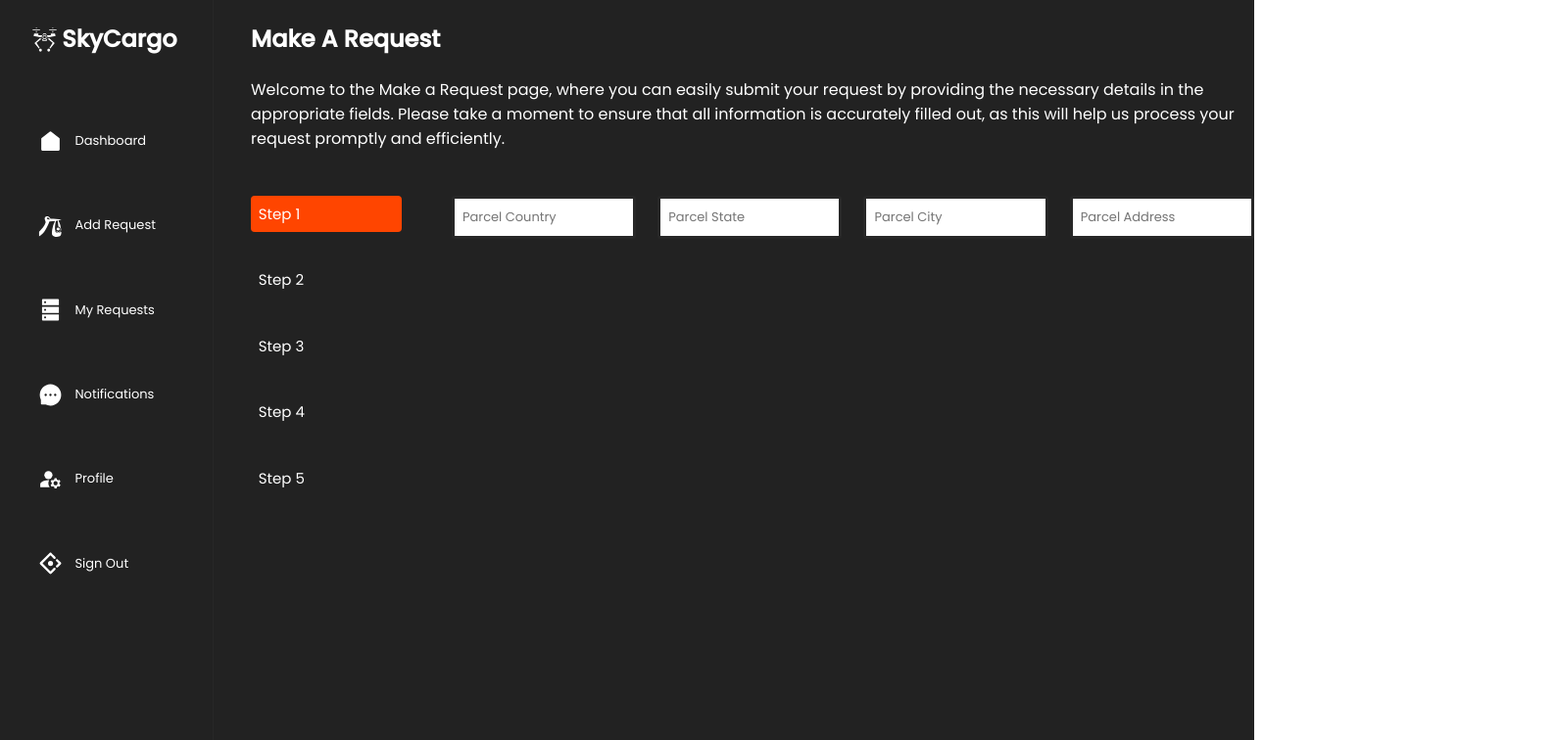
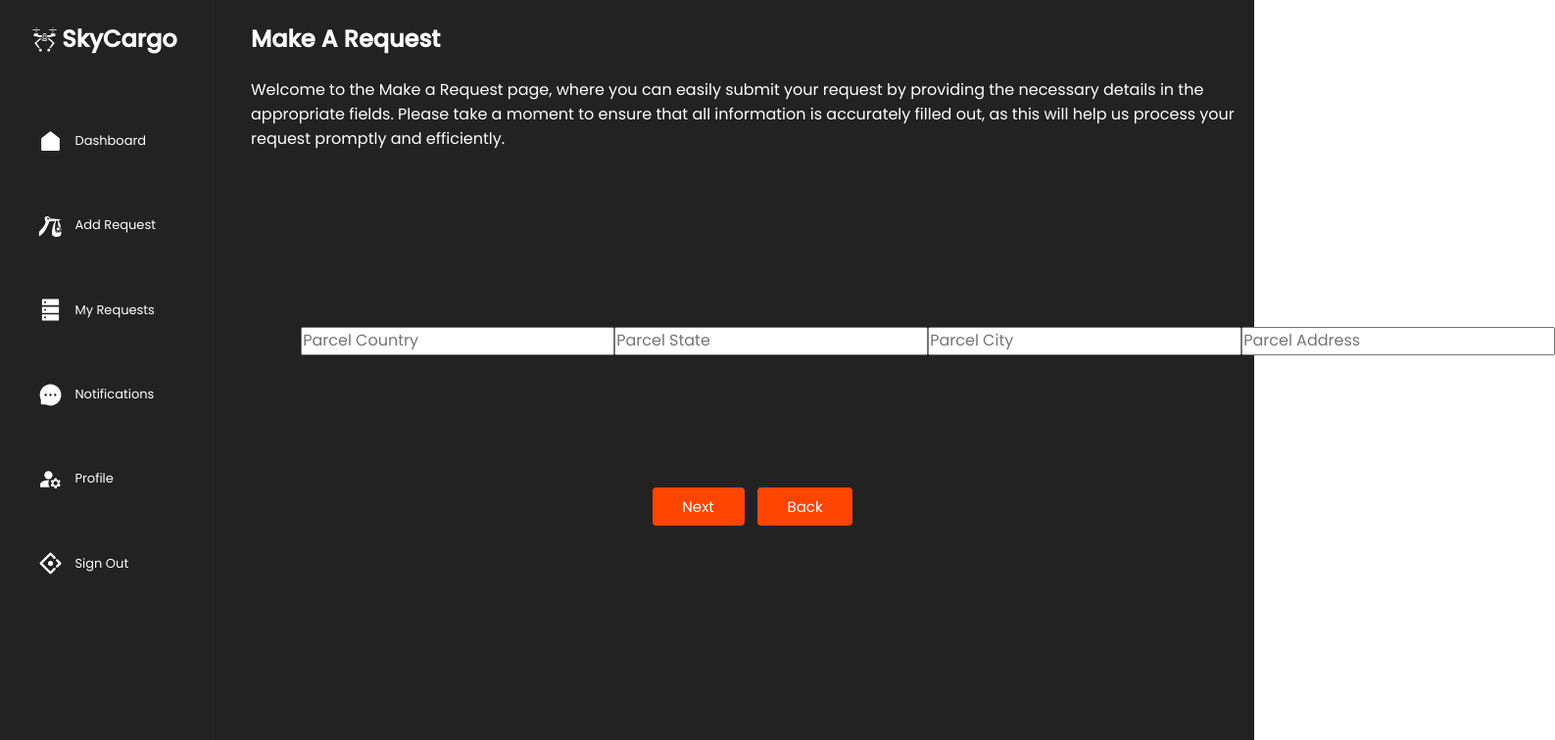
Before and after one commit to kingsleyhenz/EVTOL-FRONT, a React (Create React App) app: page /add-req in a window 1280 px wide. Shown: the top 756 px of the page at 98% size, 1587 px wide, since content can reach past the window. Built offline with nearby package versions, Linux system fonts and the light colour scheme.

Commit message:
User Request Form Redo

```diff
--- a/src/Component/requestModal.js
+++ b/src/Component/requestModal.js
@@ -1,70 +1,78 @@
+import React, { useState } from "react";
 import { Tabs, rem, Textarea } from "@mantine/core";
-import {
-  IconPhoto,
-  IconMessageCircle,
-  IconSettings,
-} from "@tabler/icons-react";
 import "../Stylesheet/User/user-add.css";
 
 function RequestMod() {
   const iconStyle = { width: rem(12), height: rem(12) };
+
+  // Array of tab values
+  const tabValues = ["first", "second", "third", "fourth", "fifth"];
+
+  // State to track the current tab index
+  const [currentIndex, setCurrentIndex] = useState(0);
+
+  // Function to handle Next button click
+  const handleNext = () => {
+    if (currentIndex < tabValues.length - 1) {
+      setCurrentIndex((prevIndex) => prevIndex + 1);
+    }
+  };
+
+  // Function to handle Back button click
+  const handleBack = () => {
+    if (currentIndex > 0) {
+      setCurrentIndex((prevIndex) => prevIndex - 1);
+    }
+  };
 
   return (
     <Tabs
       color="orangered"
       variant="pills"
       radius="sm"
-      defaultValue="first"
+      value={tabValues[currentIndex]} // Set the current tab value based on the index
       orientation="vertical"
       className="root"
+      placement="right"
     >
       <Tabs.List className="list">
-        <Tabs.Tab value="first" className="tab">
-          Step 1
+        <Tabs.Tab value="next" className="tab" onClick={handleNext}>
+          Next
         </Tabs.Tab>
-        <Tabs.Tab value="second" className="tab">
-          Step 2
-        </Tabs.Tab>
-        <Tabs.Tab value="third" className="tab">
-          Step 3
-        </Tabs.Tab>
-        <Tabs.Tab value="fourth" className="tab">
-          Step 4
-        </Tabs.Tab>
-        <Tabs.Tab value="fifth" className="tab">
-          Step 5
+        <Tabs.Tab value="back" className="tab" onClick={handleBack}>
+          Back
         </Tabs.Tab>
       </Tabs.List>
 
       <Tabs.Panel value="first" className="panel">
-        <input type="text" placeholder="Parcel Country"/>
-        <input type="text" placeholder="Parcel State"/>
-        <input type="text" placeholder="Parcel City"/>
-        <input type="text" placeholder="Parcel Address"/>
+        <input type="text" placeholder="Parcel Country" />
+        <input type="text" placeholder="Parcel State" />
+        <input type="text" placeholder="Parcel City" />
+        <input type="text" placeholder="Parcel Address" />
       </Tabs.Panel>
 
       <Tabs.Panel value="second" className="panel">
-        <input type="text" placeholder="Recipient Country"/>
-        <input type="text" placeholder="Recipient State"/>
-        <input type="text" placeholder="Recipient City"/>
-        <input type="text" placeholder="Recipient Address"/>
+        <input type="text" placeholder="Recipient Country" />
+        <input type="text" placeholder="Recipient State" />
+        <input type="text" placeholder="Recipient City" />
+        <input type="text" placeholder="Recipient Address" />
       </Tabs.Panel>
 
       <Tabs.Panel value="third" className="panel shorter">
-        <input type="text" placeholder="Recipient Name"/>
-        <input type="text" placeholder="Recipient Email"/>
-        <input type="text" placeholder="Recipient Phone"/>
+        <input type="text" placeholder="Recipient Name" />
+        <input type="text" placeholder="Recipient Email" />
+        <input type="text" placeholder="Recipient Phone" />
       </Tabs.Panel>
 
       <Tabs.Panel value="fourth" className="panel">
-        <input type="text" placeholder="Parcel Name"/>
-        <input type="number" placeholder="Parcel Width"/>
-        <input type="number" placeholder="Parcel Length"/>
-        <input type="number" placeholder="Parcel Height"/>
+        <input type="text" placeholder="Parcel Name" />
+        <input type="number" placeholder="Parcel Width" />
+        <input type="number" placeholder="Parcel Length" />
+        <input type="number" placeholder="Parcel Height" />
       </Tabs.Panel>
 
       <Tabs.Panel value="fifth" className="panel">
-        <Textarea resize="vertical" placeholder="Parcel Description" className="p-desc"/>
+        <Textarea resize="vertical" placeholder="Parcel Description" className="p-desc" />
       </Tabs.Panel>
     </Tabs>
   );
--- a/src/Component/user-dash-comps.js
+++ b/src/Component/user-dash-comps.js
@@ -57,7 +57,7 @@ const ReportTable = () => {
         { position: 58, mass: 140.12, symbol: 'Ce', name: 'Cerium' },
       ];
   const rows = elements.map((element) => (
-    <Table.Tr key={element.name}>
+    <Table.Tr key={element.name} className="t-bod">
       <Table.Td>{element.position}</Table.Td>
       <Table.Td>{element.name}</Table.Td>
       <Table.Td>{element.symbol}</Table.Td>
@@ -78,9 +78,8 @@ const ReportTable = () => {
       <div className="rep-tb-wrp">
         <Table withRowBorders={false} captionSide="top" verticalSpacing="sm">
           <Table.Caption>Recently Delivered Parcels</Table.Caption>
-          <Table.Thead style={{color: 'orangered'}}>{ths}</Table.Thead>
-          <Table.Tbody style={{}}>{rows}</Table.Tbody>
-          <Table.Tfoot style={{color: 'orangered'}}>{ths}</Table.Tfoot>
+          <Table.Thead style={{color: 'white'}}>{ths}</Table.Thead>
+          <Table.Tbody>{rows}</Table.Tbody>
         </Table>
       </div>
     </>
--- a/src/Stylesheet/User/user-add.css
+++ b/src/Stylesheet/User/user-add.css
@@ -20,21 +20,23 @@
     width: 100%;
     height: 350px;
     display: flex;
-    gap: 5%;
+    flex-direction: column-reverse !important;
+    align-items: center;
 }
 .list{
-    height: 100%;
-    width: 15%;
+    height: 15%;
+    width: 20%;
     /* background-color: blue; */
     display: flex;
-    flex-direction: column;
-    justify-content: space-between;
+    flex-direction: row !important;
+    justify-content: space-between !important;
 }
 .tab{
     margin-bottom: 25px !important;
-    padding: 7% 5% !important;
+    padding: 6% 15% !important;
     color: white !important;
     font-size: 15px !important;
+    background-color: orangered !important;
 }
 .tab:hover{
     background-color: rgb(26, 26, 26) !important;
@@ -43,13 +45,13 @@
     /* background-color: aqua; */
     display: flex;
     justify-content: space-between;
-    align-items: start;
-    width: 80%;
-    height: 50%;
+    align-items: center;
+    width: 90%;
+    height: 10px !important;
 }
-.panel > input{
+.panel-inp > input{
     background-color: white;
-    height: 25%;
+    height: 17%;
     width: 23%;
     border: none;
     border: 3px solid rgb(39, 39, 39);
@@ -60,7 +62,7 @@
     font-size: 13px;
 }
 .shorter{
-    width: 60% !important;
+    width: 70% !important;
 }
 .shorter > input{
     width: 30%;
--- a/src/Stylesheet/User/user-dash-comp.css
+++ b/src/Stylesheet/User/user-dash-comp.css
@@ -63,6 +63,6 @@
     justify-content: space-between;
     border-radius: 10px;
     color: white !important;
-    padding-left: 1%;
+    /* padding-left: 1%; */
     box-shadow: -5px -5px 5px rgb(22, 22, 22)
 }
--- a/src/Stylesheet/User/user-dash-home.css
+++ b/src/Stylesheet/User/user-dash-home.css
@@ -62,11 +62,11 @@
 #not-link{
     width: 100%;
     height: 60%;
-    background-color:black;
+    background-color:rgb(22, 22, 22);
     border-radius: 40px;
     padding: 0px 10px;
     display: flex;
-    color: orangered;
+    color: white;
     align-items: center;
     text-decoration: none;
     gap: 3%;
@@ -75,8 +75,8 @@
     margin-top: 5px;
 }
 #not-link:hover{
-    color: black;
-    background: linear-gradient(45deg, rgb(255, 68, 0), black);
+    background-color: black;
+    transition: 0.4s ease-in-out;
 }
 .load-wrp{
     width: 100%;
@@ -86,3 +86,7 @@
     align-items: center;
     background-color: rgb(34, 34, 34);
 }
+.t-bod:hover{
+    background-color: rgb(34, 34, 34);
+    transition: 0.5s;
+}
```
